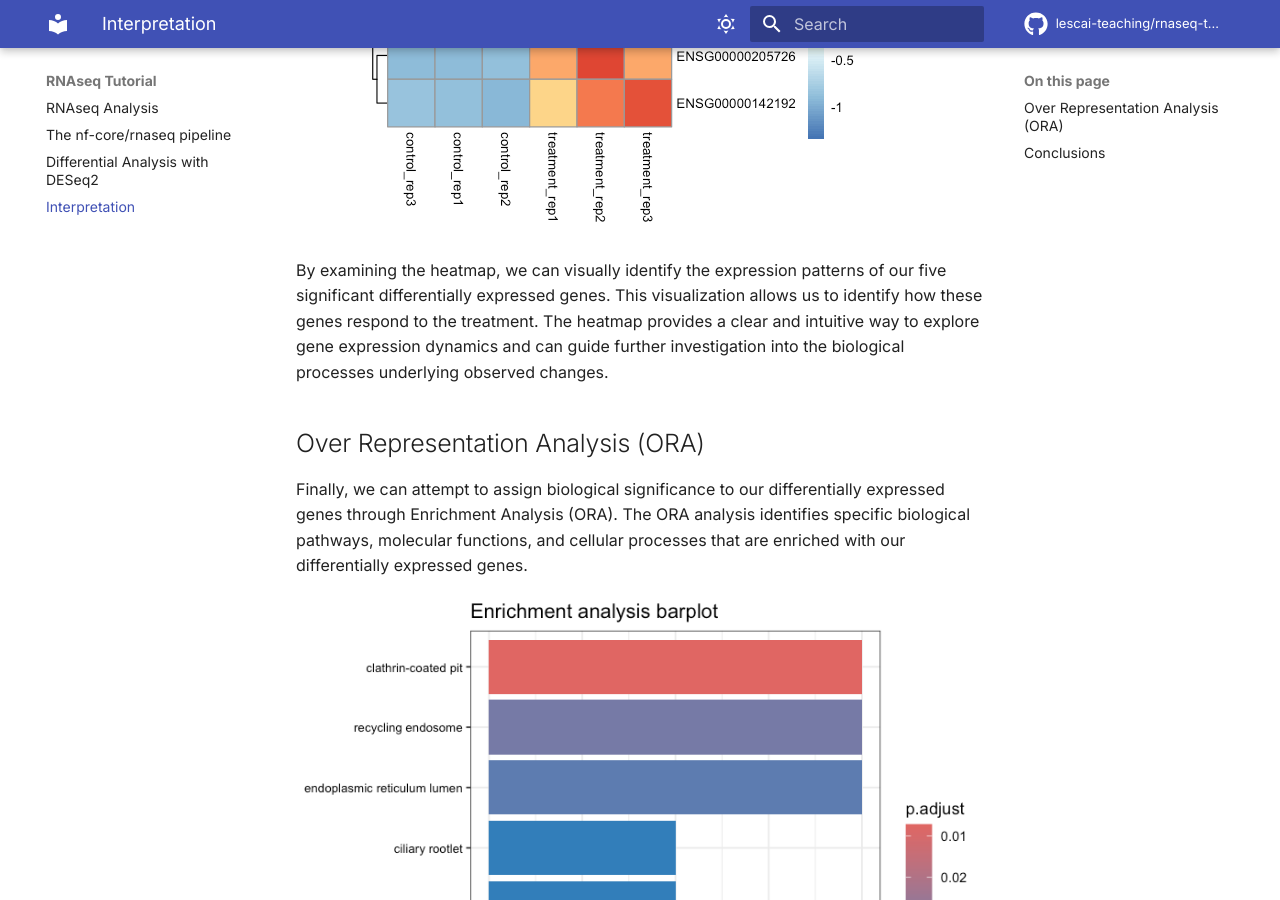
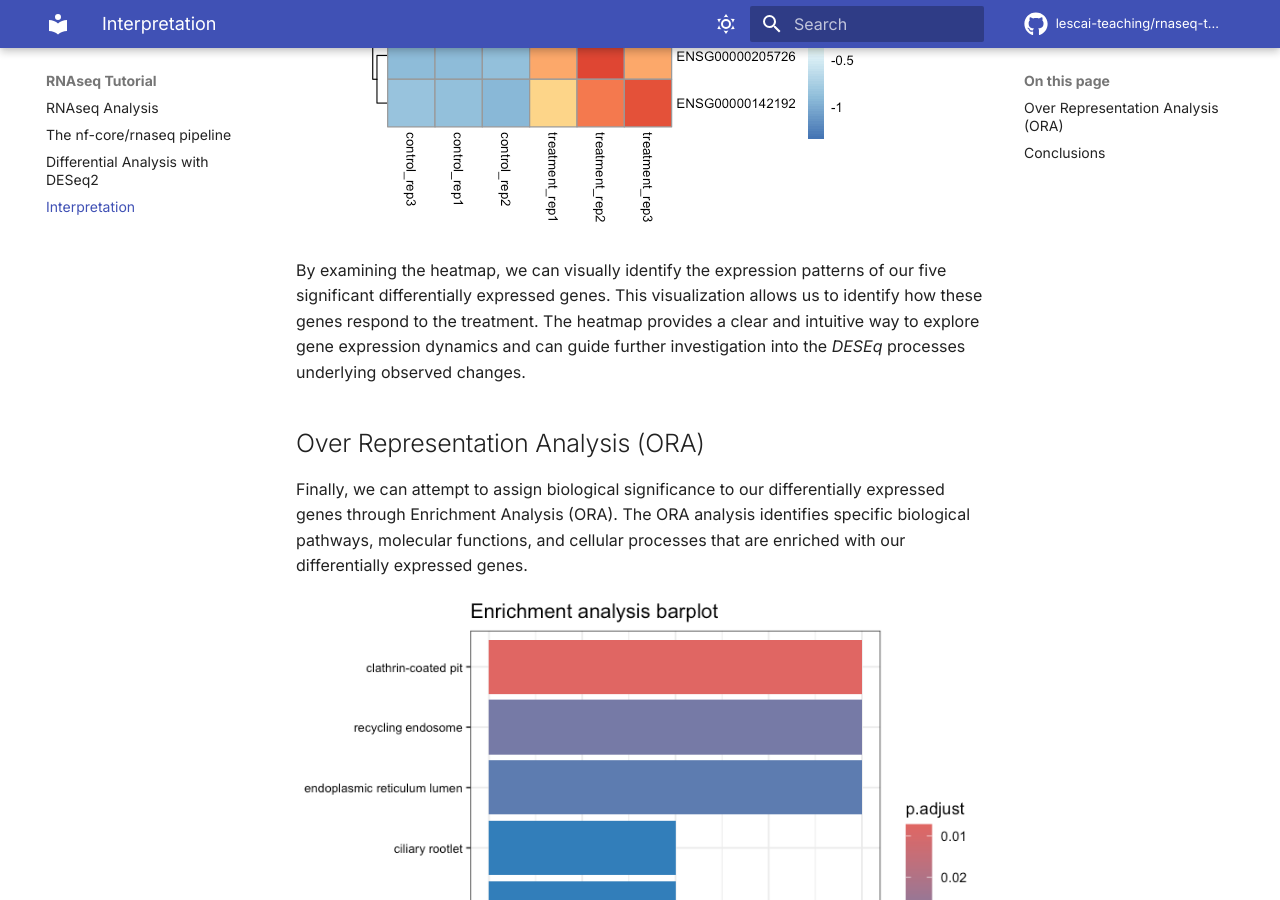
Before and after one commit to santorsola-teaching/nf-core-gitpod-run, an MkDocs documentation site: the page built from docs/interpretation.md, in a window 1280 px wide and 900 px high, scrolled down 5211 px. Built offline with MkDocs 1.6.1 and Material for MkDocs 9.7.7, drawn with Linux system fonts in a browser that asks for light colours; comment, search, counter and statistics services are not loaded.

Commit message:
conclusions

```diff
--- a/docs/interpretation.md
+++ b/docs/interpretation.md
@@ -54,7 +54,7 @@ Finally, we can create a heatmap using the normalized expression counts of genes
 
 ![overview](./img/heatmap_de_genes.png)
 
-By examining the heatmap, we can visually identify the expression patterns of our five significant differentially expressed genes. This visualization allows us to identify how these genes respond to the treatment. The heatmap provides a clear and intuitive way to explore gene expression dynamics and can guide further investigation into the biological processes underlying observed changes.
+By examining the heatmap, we can visually identify the expression patterns of our five significant differentially expressed genes. This visualization allows us to identify how these genes respond to the treatment. The heatmap provides a clear and intuitive way to explore gene expression dynamics and can guide further investigation into the *DESEq* processes underlying observed changes.
 
 ## Over Representation Analysis (ORA)
 
```
Also changed, not shown: docs/img/STAR_salmon_comparison.png (deleted).
